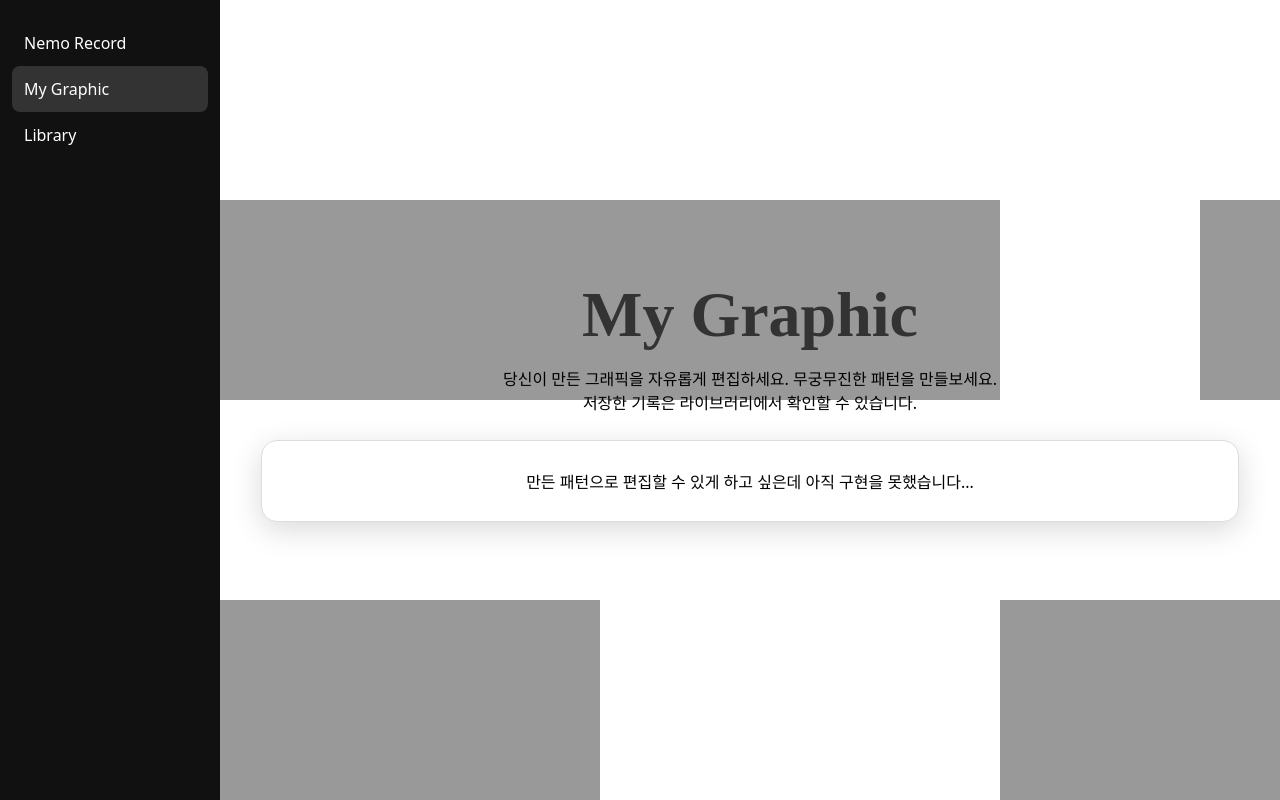
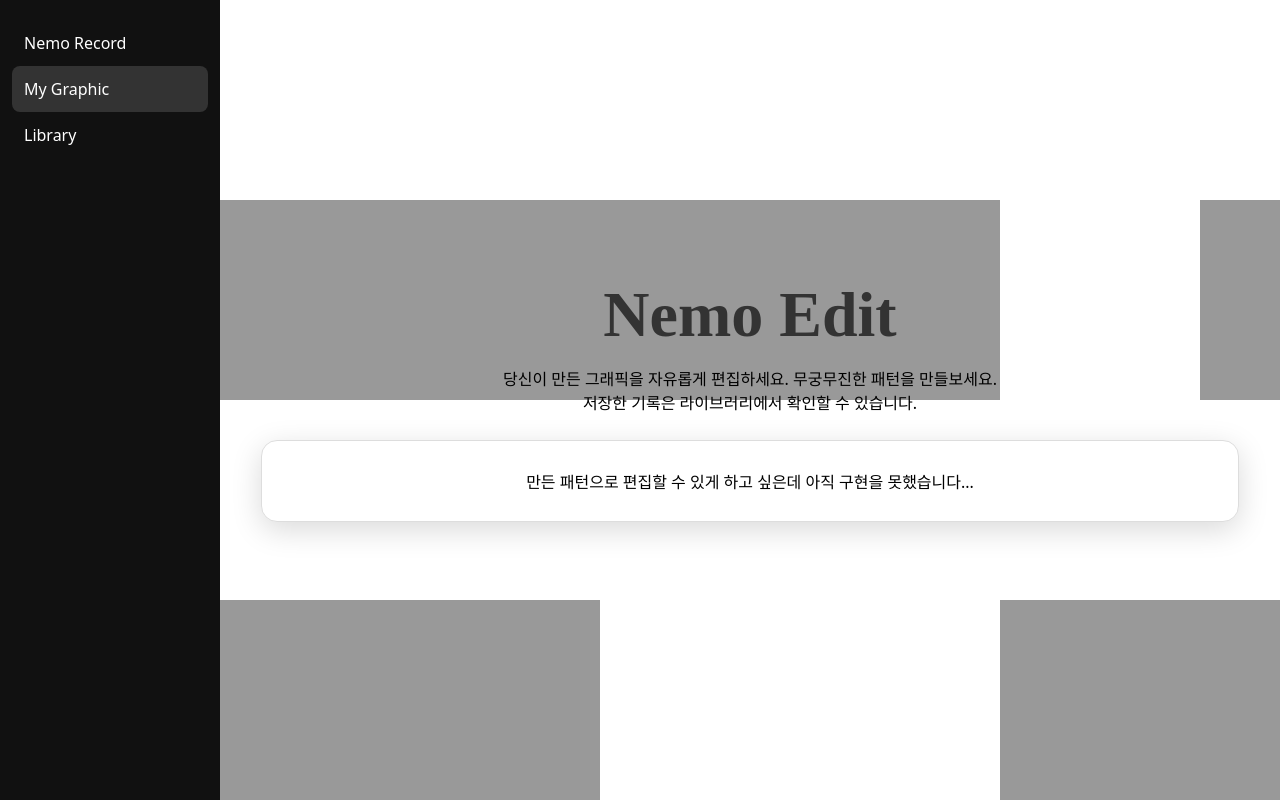
Before and after one commit to seo-xiniru/WordGraphics, a plain HTML site: page index.html in a window 1280 px wide. Both pictures are taken after a click on the button "My Graphic". Drawn offline with nearby package versions, Linux system fonts and the light colour scheme; a web font is replaced by a local one.

Commit message:
Update index.html

```diff
--- a/index.html
+++ b/index.html
@@ -189,7 +189,7 @@
   </div>
 
   <div id="graphic" class="screen">
-    <h1>My Graphic</h1>
+    <h1>Nemo Edit</h1>
      <p style="text-align:center; line-height: 1.5rem;">당신이 만든 그래픽을 자유롭게 편집하세요. 무궁무진한 패턴을 만들보세요.<br>저장한 기록은 라이브러리에서 확인할 수 있습니다.</p>
     <div class="card" style="text-align:center;">
       만든 패턴으로 편집할 수 있게 하고 싶은데 아직 구현을 못했습니다...
```
